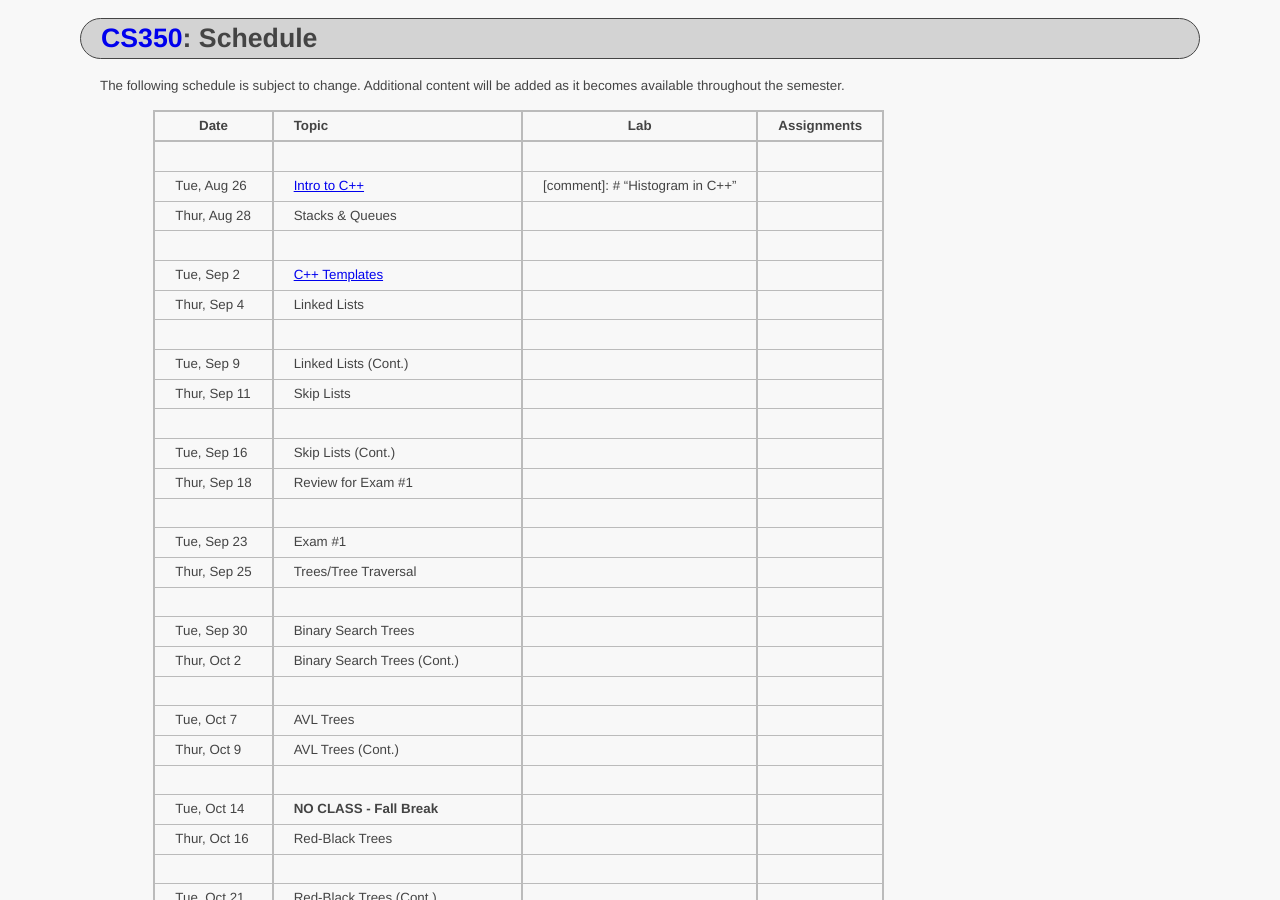
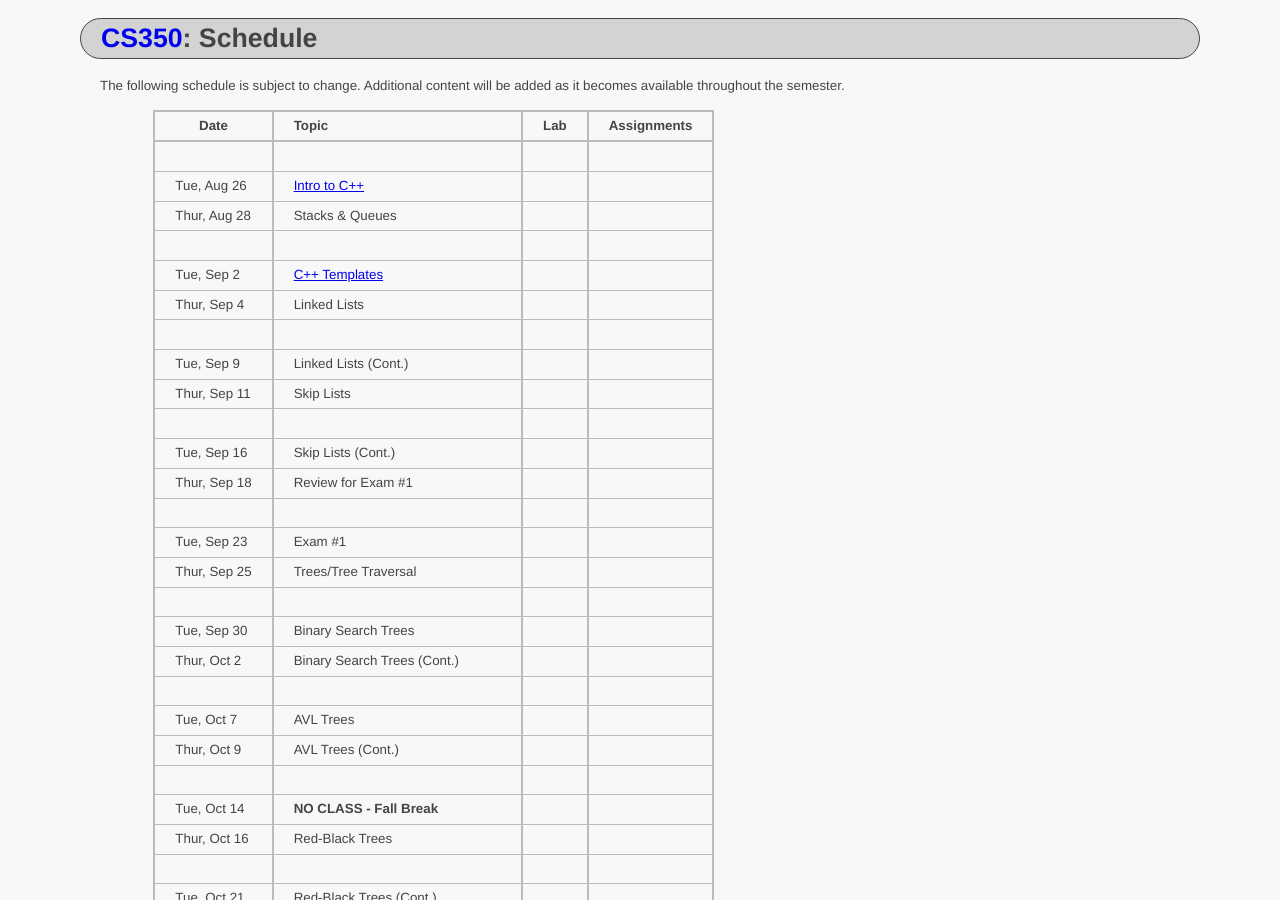
Before and after one commit to ycpcs/cs350-fall2014, a Jekyll site: the page built from schedule.md, in a window 1280 px wide and 900 px high. Built offline with Jekyll 4.4.1, drawn with Linux system fonts in a browser that asks for light colours; Markdown is read by kramdown in place of the engine named in the settings.

Commit message:
updated schedule

```diff
--- a/schedule.md
+++ b/schedule.md
@@ -11,7 +11,7 @@ Additional content will be added as it becomes available throughout the semester
 >| **Date**       | **Topic**                                      |  **Lab**                                 |  **Assignments**                  |
 >| ---------------|:-----------------------------------------------|------------------------------------------|-----------------------------------|
 >||||
->| Tue, Aug 26    |  [Intro to C++](lectures/intro_to_C++.html)    |  [comment]: # "Histogram in C++"                        |                                   |
+>| Tue, Aug 26    |  [Intro to C++](lectures/intro_to_C++.html)    |  <!-- Histogram in C++ -->                       |                                   |
 >| Thur, Aug 28   |  Stacks & Queues                               |  <!--Postfix expression evaluator-->     |  <!--Integer Array Stack (Due Sep 3)-->  |
 >||||
 >| Tue, Sep 2     |  [C++ Templates](lectures/C++_templates.html)  |  <!--Value semantics in C++-->           |                                   |
```
